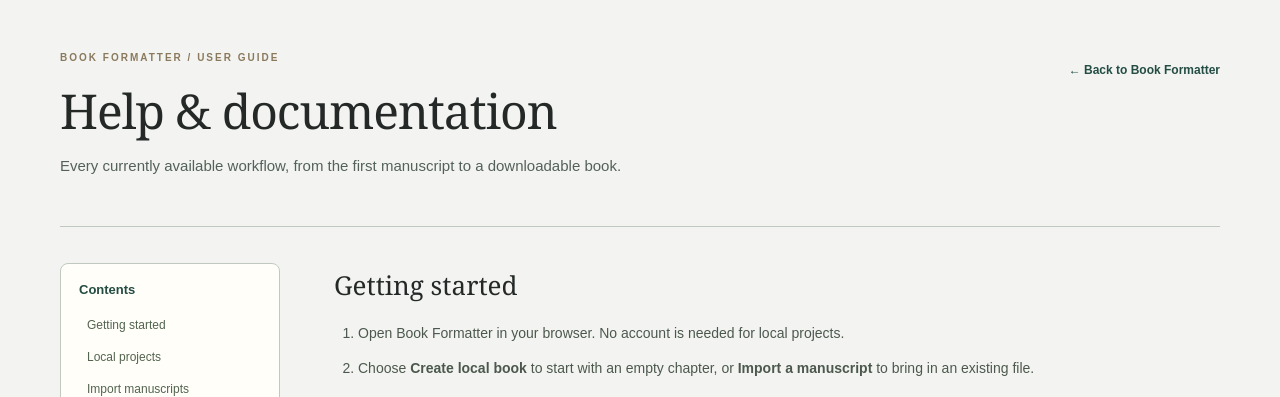
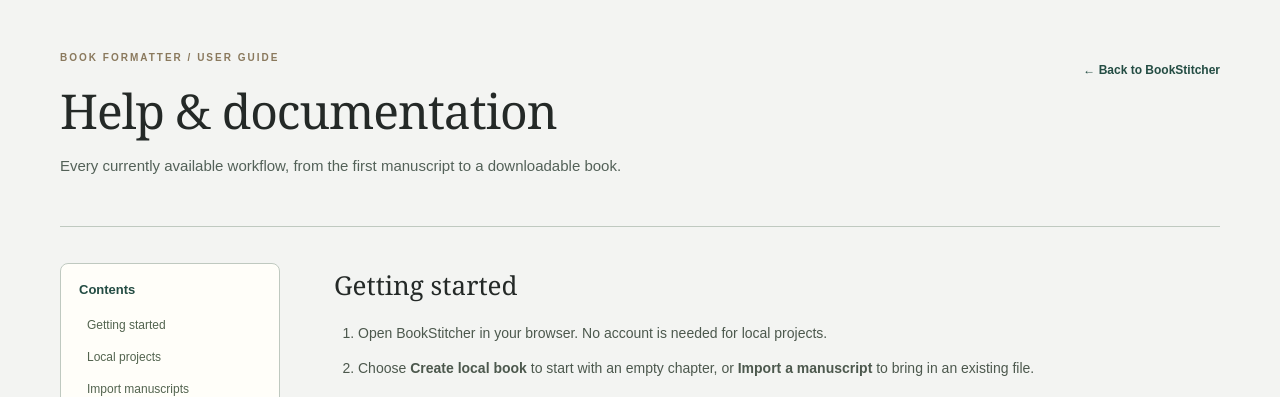
Before and after one commit to geisera/book-formatter, a Next.js app: page /help in a window 1280 px wide. Shown: the top 397 px of the page. Built offline with nearby package versions, Linux system fonts and the light colour scheme.

Commit message:
Rebrand app/help/page.tsx from Book Formatter to BookStitcher

```diff
--- a/app/help/page.tsx
+++ b/app/help/page.tsx
@@ -2,8 +2,8 @@ import Link from "next/link";
 import type { Metadata } from "next";
 
 export const metadata: Metadata = {
-  title: "Help & Documentation — Book Formatter",
-  description: "A practical guide to Book Formatter's local projects, manuscript import, editing, design, EPUB export and PDF proofs.",
+  title: "Help & Documentation — BookStitcher",
+  description: "A practical guide to BookStitcher's local projects, manuscript import, editing, design, EPUB export and PDF proofs.",
 };
 
 const topics = [
@@ -32,7 +32,7 @@ export default function HelpPage() {
           <h1>Help & documentation</h1>
           <p>Every currently available workflow, from the first manuscript to a downloadable book.</p>
         </div>
-        <Link className="help-return" href="/">← Back to Book Formatter</Link>
+        <Link className="help-return" href="/">← Back to BookStitcher</Link>
       </header>
       <div className="help-grid">
         <nav className="help-navigation" aria-label="Documentation topics">
@@ -43,7 +43,7 @@ export default function HelpPage() {
           <section id="start">
             <h2>Getting started</h2>
             <ol>
-              <li>Open Book Formatter in your browser. No account is needed for local projects.</li>
+              <li>Open BookStitcher in your browser. No account is needed for local projects.</li>
               <li>Choose <strong>Create local book</strong> to start with an empty chapter, or <strong>Import a manuscript</strong> to bring in an existing file.</li>
               <li>Use <strong>Manuscript</strong> to edit, <strong>Structure</strong> to organize sections, <strong>Design</strong> to control appearance, <strong>Details</strong> for publication metadata, and <strong>Export</strong> to generate EPUB or paperback PDF.</li>
               <li>Download a <strong>project backup</strong> regularly. Browser storage can be cleared.</li>
@@ -161,7 +161,7 @@ export default function HelpPage() {
           </section>
           <section id="offline">
             <h2>Offline operation, local storage and privacy</h2>
-            <p>Book Formatter uses browser-local storage for projects. There is no mandatory account. The app registers an offline service worker and caches assets for use after its first successful online load. The header reports <strong>Offline app ready</strong> when preparation completes.</p>
+            <p>BookStitcher uses browser-local storage for projects. There is no mandatory account. The app registers an offline service worker and caches assets for use after its first successful online load. The header reports <strong>Offline app ready</strong> when preparation completes.</p>
             <p>For reliable offline use, open the application online at least once before disconnecting. If fonts or a rendering worker were not cached, reconnect once, reload, and retry the affected operation. Continue to use the same browser profile for locally saved projects.</p>
             <p>Local manuscript editing and supported exports do not require uploading manuscript content. Browser storage is <strong>not a permanent backup</strong>: clearing site data, changing profiles, or storage eviction can remove projects. Download project backups regularly.</p>
           </section>
@@ -184,7 +184,7 @@ export default function HelpPage() {
             <p>The documentation describes <strong>implemented controls</strong>, not every requirement in the product roadmap. At present, the app does not offer cloud synchronization, team collaboration, chapter drag-and-drop reordering, direct retailer submission, hardcover or cover-wrap design, rich image layout, full in-browser EPUBCheck, or additional print trim sizes. Some of these are specified in the product requirements document but are <strong>not yet available</strong>.</p>
             <p>The project remains a local-first publishing foundation. Maintain original manuscript files and backups, review conversion warnings, and validate export artifacts before commercial publication.</p>
           </section>
-          <footer className="help-footer"><Link href="/">Return to your bookshelf</Link><span>Book Formatter user guide · Current foundation</span></footer>
+          <footer className="help-footer"><Link href="/">Return to your bookshelf</Link><span>BookStitcher user guide · Current foundation</span></footer>
         </div>
       </div>
     </main>
```
